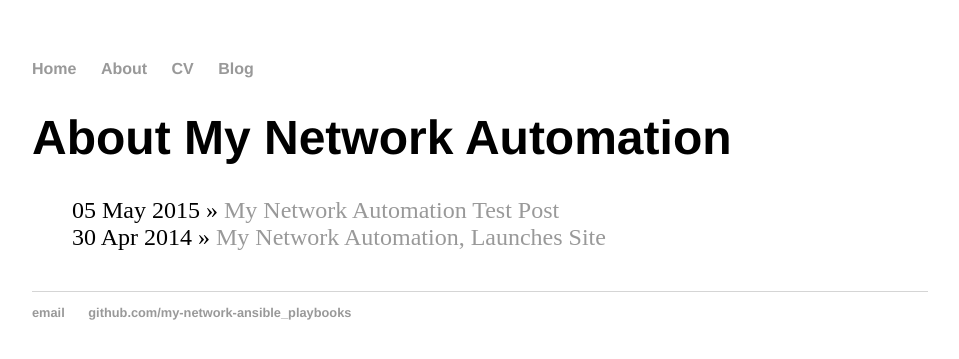
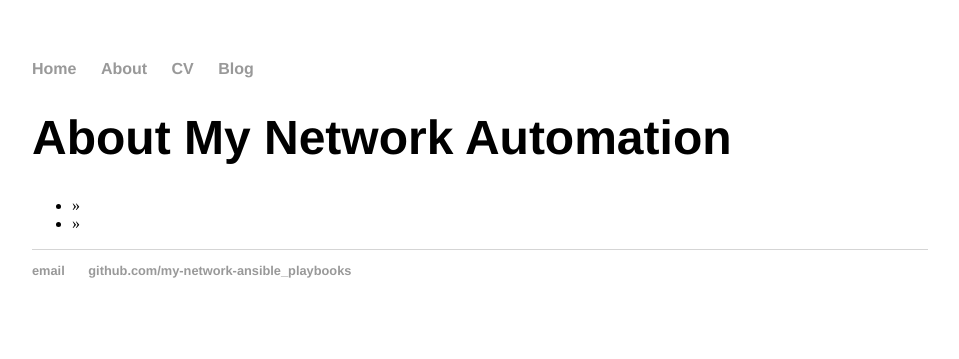
Before and after one commit to craigeowen/craigeowen.github.io, a Jekyll site: the page built from about/index.html, in a window 1280 px wide. Shown: the top 359 px of the page, without its empty margins (160-1119 px from the left). Built offline with Jekyll 4.4.1, drawn with Linux system fonts in a browser that asks for light colours.

Commit message:
Update index.html

```diff
--- a/about/index.html
+++ b/about/index.html
@@ -3,9 +3,9 @@ layout: default
 title: About My Network Automation
 ---
 	<h1>{{ page.title }}</h1>
-	<ul class="posts">
+	<ul class="about">
 
 	  {% for post in site.posts %}
-	    <li><span>{{ post.date | date_to_string }}</span> » <a href="{{ post.url }}" title="{{ post.title }}">{{ post.title }}</a></li>
+	    <li><span>{{ about.date | date_to_string }}</span> » <a href="{{ about.url }}" title="{{ about.title }}">{{ about.title }}</a></li>
 	  {% endfor %}
 	</ul>
```
